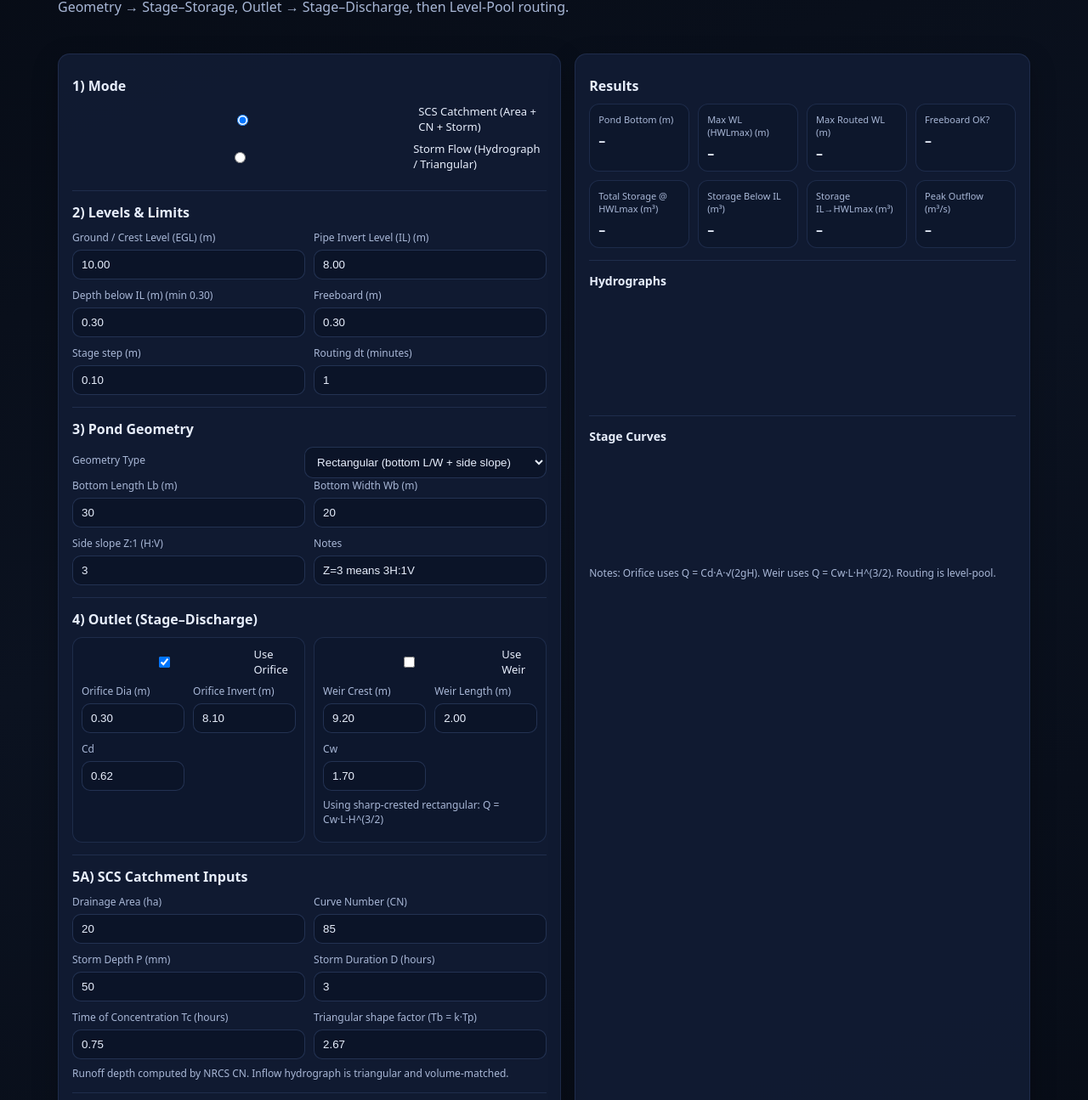
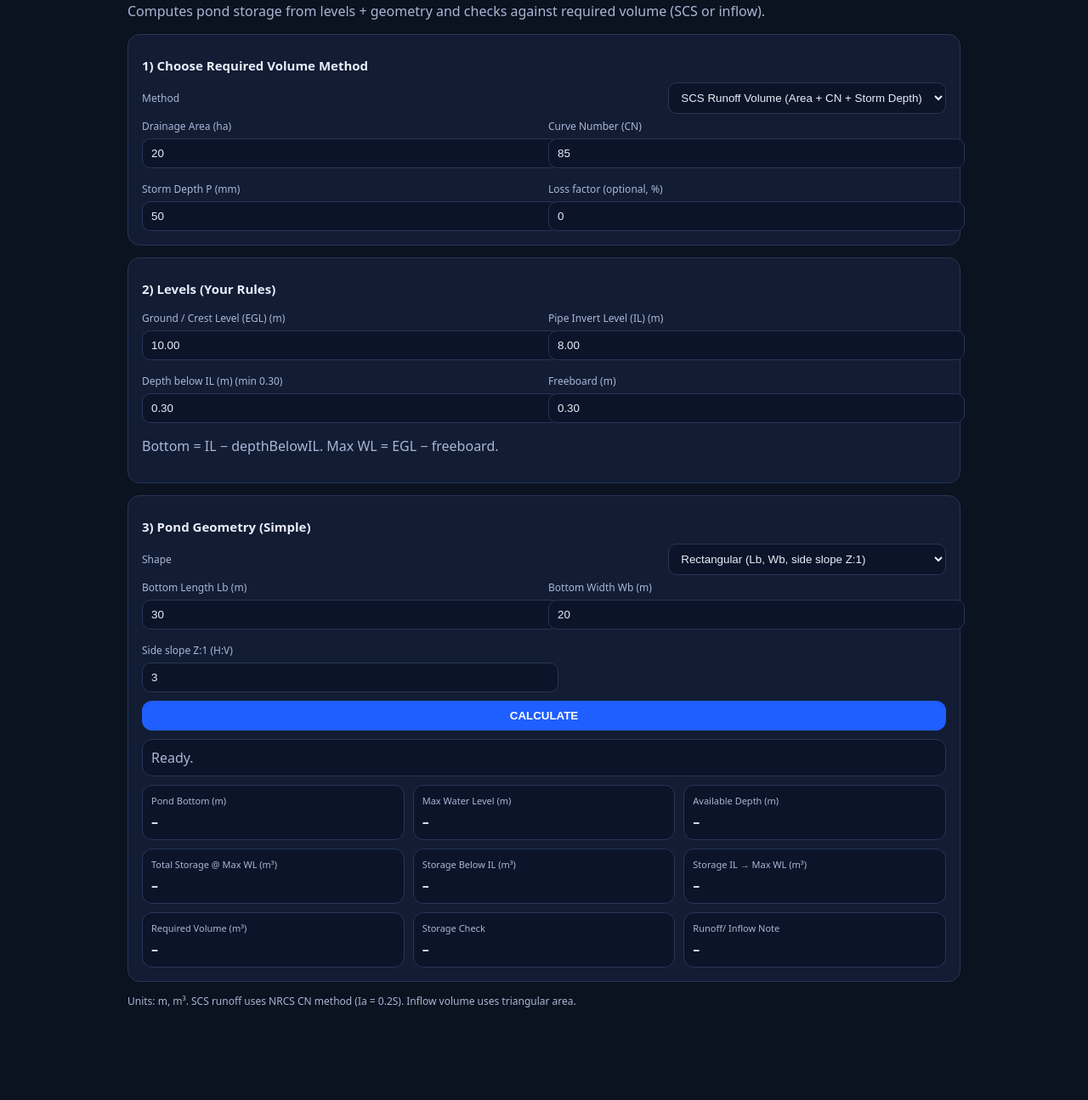
Before and after one commit to 3ngelhawary/POND_CALC, a plain HTML site: page index.html in a window 1280 px wide. Shown: the part 68-1363 px from the top of the page at 85% size. After the commit the page ends 1285 px from the top, so only its background shows below. Drawn offline with nearby package versions, Linux system fonts and the light colour scheme; files that its build step writes are made by us from their sources.

Commit message:
Update index.html

```diff
--- a/index.html
+++ b/index.html
@@ -3,312 +3,308 @@
 <head>
   <meta charset="utf-8" />
   <meta name="viewport" content="width=device-width,initial-scale=1" />
-  <title>Pond Volume & Routing Calculator</title>
-  <link rel="stylesheet" href="styles.css" />
-  <script src="https://cdn.jsdelivr.net/npm/chart.js@4.4.1/dist/chart.umd.min.js"></script>
+  <title>Pond Volume Calculator (Simple)</title>
+  <style>
+    body{font-family:system-ui,Segoe UI,Arial;margin:0;background:#0b1220;color:#e7eefc}
+    .wrap{max-width:980px;margin:0 auto;padding:18px}
+    .card{background:#121c33;border:1px solid #263657;border-radius:14px;padding:16px;margin-bottom:14px}
+    h1{margin:6px 0 2px;font-size:22px}
+    h2{margin:10px 0 10px;font-size:15px}
+    .muted{color:#a8b7d6}
+    .grid2{display:grid;grid-template-columns:1fr 1fr;gap:10px}
+    @media(max-width:760px){.grid2{grid-template-columns:1fr}}
+    label{display:block;font-size:12px;color:#a8b7d6;margin:6px 0}
+    input,select{width:100%;padding:9px 10px;border-radius:10px;border:1px solid #263657;background:#0b1428;color:#e7eefc}
+    .row{display:flex;gap:10px;flex-wrap:wrap;align-items:center}
+    .row>*{flex:1}
+    button{border:0;padding:10px 12px;border-radius:12px;background:#1f5eff;color:white;font-weight:800;cursor:pointer}
+    .kpis{display:grid;grid-template-columns:repeat(3,1fr);gap:10px;margin-top:10px}
+    @media(max-width:760px){.kpis{grid-template-columns:1fr}}
+    .kpi{border:1px solid #263657;border-radius:12px;padding:10px;background:#0b1428}
+    .kpi .t{font-size:11px;color:#a8b7d6}
+    .kpi .v{font-size:16px;font-weight:900;margin-top:6px}
+    .msg{margin-top:10px;padding:10px;border-radius:12px;border:1px solid #263657;background:#0b1428;color:#a8b7d6}
+  </style>
 </head>
 <body>
-  <header class="wrap">
-    <h1>Pond Volume & Routing Calculator</h1>
-    <p class="muted">
-      Geometry → Stage–Storage, Outlet → Stage–Discharge, then Level-Pool routing.
-    </p>
-  </header>
+  <div class="wrap">
+    <h1>Pond Volume Calculator (Simple)</h1>
+    <p class="muted">Computes pond storage from levels + geometry and checks against required volume (SCS or inflow).</p>
 
-  <main class="wrap grid">
-    <!-- LEFT: INPUTS -->
-    <section class="card">
-      <h2>1) Mode</h2>
+    <div class="card">
+      <h2>1) Choose Required Volume Method</h2>
       <div class="row">
-        <label class="inline">
-          <input type="radio" name="mode" value="scs" checked />
-          SCS Catchment (Area + CN + Storm)
-        </label>
-      </div>
-      <div class="row">
-        <label class="inline">
-          <input type="radio" name="mode" value="inflow" />
-          Storm Flow (Hydrograph / Triangular)
-        </label>
+        <label style="flex:2">Method</label>
+        <select id="mode">
+          <option value="scs" selected>SCS Runoff Volume (Area + CN + Storm Depth)</option>
+          <option value="inflow">Storm Inflow Volume (Triangular Qp/Tp/Tb)</option>
+        </select>
       </div>
 
-      <hr/>
-
-      <h2>2) Levels & Limits</h2>
-      <div class="grid2">
+      <div id="scsBox" class="grid2">
         <div>
-          <label>Ground / Crest Level (EGL) (m)</label>
-          <input id="egl" type="number" step="0.01" value="10.00"/>
+          <label>Drainage Area (ha)</label>
+          <input id="areaHa" type="number" step="0.1" value="20">
         </div>
         <div>
-          <label>Pipe Invert Level (IL) (m)</label>
-          <input id="il" type="number" step="0.01" value="8.00"/>
+          <label>Curve Number (CN)</label>
+          <input id="cn" type="number" step="1" value="85" min="30" max="98">
         </div>
         <div>
-          <label>Depth below IL (m) (min 0.30)</label>
-          <input id="belowIL" type="number" step="0.01" value="0.30" min="0.30"/>
+          <label>Storm Depth P (mm)</label>
+          <input id="pmm" type="number" step="1" value="50" min="0">
         </div>
         <div>
-          <label>Freeboard (m)</label>
-          <input id="freeboard" type="number" step="0.01" value="0.30" min="0.00"/>
-        </div>
-        <div>
-          <label>Stage step (m)</label>
-          <input id="stageStep" type="number" step="0.01" value="0.10" min="0.01"/>
-        </div>
-        <div>
-          <label>Routing dt (minutes)</label>
-          <input id="dtMin" type="number" step="1" value="1" min="0.25"/>
+          <label>Loss factor (optional, %)</label>
+          <input id="lossPct" type="number" step="1" value="0" min="0" max="50">
         </div>
       </div>
 
-      <hr/>
-
-      <h2>3) Pond Geometry</h2>
-      <div class="row">
-        <label>Geometry Type</label>
-        <select id="geomType">
-          <option value="rect" selected>Rectangular (bottom L/W + side slope)</option>
-          <option value="circ">Circular (bottom radius + side slope)</option>
-          <option value="custom">Custom (stage–area table)</option>
-        </select>
-      </div>
-
-      <div id="geomRect" class="grid2">
+      <div id="inflowBox" class="grid2" style="display:none">
         <div>
-          <label>Bottom Length Lb (m)</label>
-          <input id="lb" type="number" step="0.1" value="30"/>
+          <label>Peak inflow Qp (m³/s)</label>
+          <input id="qp" type="number" step="0.01" value="1.2" min="0">
         </div>
         <div>
-          <label>Bottom Width Wb (m)</label>
-          <input id="wb" type="number" step="0.1" value="20"/>
+          <label>Time to peak Tp (min)</label>
+          <input id="tp" type="number" step="1" value="45" min="1">
         </div>
         <div>
-          <label>Side slope Z:1 (H:V)</label>
-          <input id="zRect" type="number" step="0.1" value="3"/>
+          <label>Base duration Tb (min)</label>
+          <input id="tb" type="number" step="1" value="180" min="1">
         </div>
         <div>
-          <label>Notes</label>
-          <input type="text" value="Z=3 means 3H:1V" disabled />
-        </div>
-      </div>
-
-      <div id="geomCirc" class="grid2 hidden">
-        <div>
-          <label>Bottom Radius r0 (m)</label>
-          <input id="r0" type="number" step="0.1" value="12"/>
-        </div>
-        <div>
-          <label>Side slope Z:1 (H:V)</label>
-          <input id="zCirc" type="number" step="0.1" value="3"/>
-        </div>
-      </div>
-
-      <div id="geomCustom" class="hidden">
-        <label>Stage–Area table (Depth(m), Area(m²)) — one row per line</label>
-        <textarea id="customTable" rows="6">0.0, 200
-0.5, 260
-1.0, 330
-1.5, 410
-2.0, 500</textarea>
-        <p class="muted small">Depth measured from pond bottom.</p>
-      </div>
-
-      <hr/>
-
-      <h2>4) Outlet (Stage–Discharge)</h2>
-      <div class="grid2">
-        <div class="box">
-          <label class="inline">
-            <input id="useOrifice" type="checkbox" checked />
-            Use Orifice
-          </label>
-          <div class="grid2">
-            <div>
-              <label>Orifice Dia (m)</label>
-              <input id="orDia" type="number" step="0.01" value="0.30"/>
-            </div>
-            <div>
-              <label>Orifice Invert (m)</label>
-              <input id="orInv" type="number" step="0.01" value="8.10"/>
-            </div>
-            <div>
-              <label>Cd</label>
-              <input id="orCd" type="number" step="0.01" value="0.62"/>
+          <label>Loss factor (optional, %)</label>
+          <input id="lossPct2" type="number" step="1" value="0" min="0" max="50">
         </div>
       </div>
     </div>
 
-        <div class="box">
-          <label class="inline">
-            <input id="useWeir" type="checkbox" />
-            Use Weir
-          </label>
+    <div class="card">
+      <h2>2) Levels (Your Rules)</h2>
       <div class="grid2">
         <div>
-              <label>Weir Crest (m)</label>
-              <input id="weirCrest" type="number" step="0.01" value="9.20"/>
+          <label>Ground / Crest Level (EGL) (m)</label>
+          <input id="egl" type="number" step="0.01" value="10.00">
         </div>
         <div>
-              <label>Weir Length (m)</label>
-              <input id="weirLen" type="number" step="0.01" value="2.00"/>
+          <label>Pipe Invert Level (IL) (m)</label>
+          <input id="il" type="number" step="0.01" value="8.00">
         </div>
         <div>
-              <label>Cw</label>
-              <input id="weirCw" type="number" step="0.01" value="1.70"/>
+          <label>Depth below IL (m) (min 0.30)</label>
+          <input id="belowIL" type="number" step="0.01" value="0.30" min="0.30">
+        </div>
+        <div>
+          <label>Freeboard (m)</label>
+          <input id="fb" type="number" step="0.01" value="0.30" min="0">
         </div>
       </div>
-          <p class="muted small">Using sharp-crested rectangular: Q = Cw·L·H^(3/2)</p>
+      <p class="muted">Bottom = IL − depthBelowIL. Max WL = EGL − freeboard.</p>
+    </div>
+
+    <div class="card">
+      <h2>3) Pond Geometry (Simple)</h2>
+      <div class="row">
+        <label style="flex:2">Shape</label>
+        <select id="shape">
+          <option value="rect" selected>Rectangular (Lb, Wb, side slope Z:1)</option>
+          <option value="circ">Circular (r0, side slope Z:1)</option>
+        </select>
+      </div>
+
+      <div id="rectBox" class="grid2">
+        <div>
+          <label>Bottom Length Lb (m)</label>
+          <input id="lb" type="number" step="0.1" value="30" min="0.1">
+        </div>
+        <div>
+          <label>Bottom Width Wb (m)</label>
+          <input id="wb" type="number" step="0.1" value="20" min="0.1">
+        </div>
+        <div>
+          <label>Side slope Z:1 (H:V)</label>
+          <input id="z" type="number" step="0.1" value="3" min="0">
         </div>
       </div>
 
-      <hr/>
-
-      <div id="modeSCS">
-        <h2>5A) SCS Catchment Inputs</h2>
-        <div class="grid2">
+      <div id="circBox" class="grid2" style="display:none">
         <div>
-            <label>Drainage Area (ha)</label>
-            <input id="areaHa" type="number" step="0.1" value="20"/>
+          <label>Bottom Radius r0 (m)</label>
+          <input id="r0" type="number" step="0.1" value="12" min="0.1">
         </div>
         <div>
-            <label>Curve Number (CN)</label>
-            <input id="cn" type="number" step="1" value="85" min="30" max="98"/>
-          </div>
-          <div>
-            <label>Storm Depth P (mm)</label>
-            <input id="pmm" type="number" step="1" value="50"/>
-          </div>
-          <div>
-            <label>Storm Duration D (hours)</label>
-            <input id="durHr" type="number" step="0.25" value="3"/>
-          </div>
-          <div>
-            <label>Time of Concentration Tc (hours)</label>
-            <input id="tcHr" type="number" step="0.05" value="0.75"/>
-          </div>
-          <div>
-            <label>Triangular shape factor (Tb = k·Tp)</label>
-            <input id="kTb" type="number" step="0.1" value="2.67" min="1.5" />
+          <label>Side slope Z:1 (H:V)</label>
+          <input id="zc" type="number" step="0.1" value="3" min="0">
         </div>
       </div>
-        <p class="muted small">
-          Runoff depth computed by NRCS CN. Inflow hydrograph is triangular and volume-matched.
+
+      <div class="row" style="margin-top:10px">
+        <button id="run">CALCULATE</button>
+      </div>
+
+      <div id="msg" class="msg">Ready.</div>
+
+      <div class="kpis">
+        <div class="kpi"><div class="t">Pond Bottom (m)</div><div id="kBottom" class="v">–</div></div>
+        <div class="kpi"><div class="t">Max Water Level (m)</div><div id="kMaxWL" class="v">–</div></div>
+        <div class="kpi"><div class="t">Available Depth (m)</div><div id="kDepth" class="v">–</div></div>
+
+        <div class="kpi"><div class="t">Total Storage @ Max WL (m³)</div><div id="kVtot" class="v">–</div></div>
+        <div class="kpi"><div class="t">Storage Below IL (m³)</div><div id="kVbelow" class="v">–</div></div>
+        <div class="kpi"><div class="t">Storage IL → Max WL (m³)</div><div id="kVactive" class="v">–</div></div>
+
+        <div class="kpi"><div class="t">Required Volume (m³)</div><div id="kVreq" class="v">–</div></div>
+        <div class="kpi"><div class="t">Storage Check</div><div id="kPass" class="v">–</div></div>
+        <div class="kpi"><div class="t">Runoff/ Inflow Note</div><div id="kNote" class="v">–</div></div>
+      </div>
+    </div>
+
+    <p class="muted" style="font-size:12px">
+      Units: m, m³. SCS runoff uses NRCS CN method (Ia = 0.2S). Inflow volume uses triangular area.
     </p>
   </div>
 
-      <div id="modeInflow" class="hidden">
-        <h2>5B) Storm Flow Inputs</h2>
-        <div class="row">
-          <label>Inflow type</label>
-          <select id="inflowType">
-            <option value="tri" selected>Triangular (Qp, Tp, Tb)</option>
-            <option value="csv">CSV Hydrograph (t(min), Q(m³/s))</option>
-          </select>
-        </div>
+<script>
+  const g = 9.81;
 
-        <div id="inflowTri" class="grid2">
-          <div>
-            <label>Peak inflow Qp (m³/s)</label>
-            <input id="qp" type="number" step="0.01" value="1.20"/>
-          </div>
-          <div>
-            <label>Time to peak Tp (minutes)</label>
-            <input id="tpMin" type="number" step="1" value="45"/>
-          </div>
-          <div>
-            <label>Base duration Tb (minutes)</label>
-            <input id="tbMin" type="number" step="1" value="180"/>
-          </div>
-        </div>
+  const $ = id => document.getElementById(id);
+  const fmt = (x,d=2)=> (isFinite(x)? Number(x).toFixed(d):"–");
 
-        <div id="inflowCsv" class="hidden">
-          <label>Paste CSV lines: t(min),Q(m³/s)</label>
-          <textarea id="csvText" rows="6">0,0
-15,0.3
-30,0.8
-45,1.2
-60,0.9
-90,0.4
-120,0</textarea>
-          <div class="row">
-            <button id="btnLoadExample" type="button">Load Example</button>
-          </div>
-        </div>
-      </div>
+  function scsRunoffMm(Pmm, CN){
+    // S (inches) = 1000/CN - 10 ; Ia = 0.2S
+    const S_in = (1000/CN) - 10;
+    const S_mm = S_in * 25.4;
+    const Ia = 0.2 * S_mm;
+    if(Pmm <= Ia) return 0;
+    return Math.max(0, ((Pmm - Ia)**2) / (Pmm + 0.8*S_mm));
+  }
 
-      <hr/>
+  function pondVolumeRect(Lb, Wb, Z, H){
+    // V(H) = Lb*Wb*H + Z*(Lb+Wb)*H^2 + (4/3)*Z^2*H^3
+    return (Lb*Wb*H) + (Z*(Lb+Wb)*H*H) + ((4/3)*Z*Z*H*H*H);
+  }
 
-      <div class="row">
-        <button id="btnRun" type="button">RUN CALCULATION</button>
-        <button id="btnDownload" type="button" disabled>Download Stage Tables (CSV)</button>
-      </div>
+  function pondVolumeCirc(r0, Z, H){
+    // V(H)=π[r0^2 H + r0 Z H^2 + (Z^2/3) H^3]
+    return Math.PI*(r0*r0*H + r0*Z*H*H + (Z*Z/3)*H*H*H);
+  }
 
-      <div id="msg" class="msg"></div>
-    </section>
+  function toggleMode(){
+    const m = $("mode").value;
+    $("scsBox").style.display = (m==="scs") ? "grid" : "none";
+    $("inflowBox").style.display = (m==="inflow") ? "grid" : "none";
+  }
 
-    <!-- RIGHT: OUTPUTS -->
-    <section class="card">
-      <h2>Results</h2>
+  function toggleShape(){
+    const s = $("shape").value;
+    $("rectBox").style.display = (s==="rect") ? "grid" : "none";
+    $("circBox").style.display = (s==="circ") ? "grid" : "none";
+  }
 
-      <div class="kpis">
-        <div class="kpi">
-          <div class="kpiTitle">Pond Bottom (m)</div>
-          <div id="kpiBottom" class="kpiVal">–</div>
-        </div>
-        <div class="kpi">
-          <div class="kpiTitle">Max WL (HWLmax) (m)</div>
-          <div id="kpiHWL" class="kpiVal">–</div>
-        </div>
-        <div class="kpi">
-          <div class="kpiTitle">Max Routed WL (m)</div>
-          <div id="kpiMaxWL" class="kpiVal">–</div>
-        </div>
-        <div class="kpi">
-          <div class="kpiTitle">Freeboard OK?</div>
-          <div id="kpiFB" class="kpiVal">–</div>
-        </div>
-      </div>
+  function calc(){
+    try{
+      // Levels
+      const egl = Number($("egl").value);
+      const il  = Number($("il").value);
+      let below = Number($("belowIL").value);
+      const fb  = Number($("fb").value);
 
-      <div class="kpis">
-        <div class="kpi">
-          <div class="kpiTitle">Total Storage @ HWLmax (m³)</div>
-          <div id="kpiVtot" class="kpiVal">–</div>
-        </div>
-        <div class="kpi">
-          <div class="kpiTitle">Storage Below IL (m³)</div>
-          <div id="kpiVbelow" class="kpiVal">–</div>
-        </div>
-        <div class="kpi">
-          <div class="kpiTitle">Storage IL→HWLmax (m³)</div>
-          <div id="kpiVactive" class="kpiVal">–</div>
-        </div>
-        <div class="kpi">
-          <div class="kpiTitle">Peak Outflow (m³/s)</div>
-          <div id="kpiQout" class="kpiVal">–</div>
-        </div>
-      </div>
+      if(!isFinite(egl)||!isFinite(il)||!isFinite(below)||!isFinite(fb)) throw new Error("Check levels inputs.");
+      if(below < 0.30) below = 0.30;
+      $("belowIL").value = below.toFixed(2);
 
-      <hr/>
+      const bottom = il - below;
+      const maxWL  = egl - fb;
+      const H = maxWL - bottom;
+      if(!(H>0)) throw new Error("Invalid: (EGL - FB) must be above (IL - below).");
 
-      <h3>Hydrographs</h3>
-      <canvas id="chartHydro" height="120"></canvas>
+      // Storage total
+      const shape = $("shape").value;
+      let Vtot = 0;
 
-      <hr/>
+      if(shape==="rect"){
+        const Lb = Number($("lb").value), Wb = Number($("wb").value), Z = Number($("z").value);
+        if(!(Lb>0 && Wb>0 && Z>=0)) throw new Error("Check rectangular geometry inputs.");
+        Vtot = pondVolumeRect(Lb, Wb, Z, H);
+      } else {
+        const r0 = Number($("r0").value), Z = Number($("zc").value);
+        if(!(r0>0 && Z>=0)) throw new Error("Check circular geometry inputs.");
+        Vtot = pondVolumeCirc(r0, Z, H);
+      }
 
-      <h3>Stage Curves</h3>
-      <canvas id="chartStage" height="120"></canvas>
+      // Storage below IL (if IL above bottom)
+      const Hbelow = Math.max(0, il - bottom);
+      let Vbelow = 0;
+      if(Hbelow>0){
+        if(shape==="rect"){
+          Vbelow = pondVolumeRect(Number($("lb").value), Number($("wb").value), Number($("z").value), Math.min(Hbelow, H));
+        } else {
+          Vbelow = pondVolumeCirc(Number($("r0").value), Number($("zc").value), Math.min(Hbelow, H));
+        }
+      }
+      const Vactive = Math.max(0, Vtot - Vbelow);
 
-      <p class="muted small">
-        Notes: Orifice uses Q = Cd·A·√(2gH). Weir uses Q = Cw·L·H^(3/2). Routing is level-pool.
-      </p>
-    </section>
-  </main>
+      // Required volume
+      const mode = $("mode").value;
+      let Vreq = 0;
+      let note = "";
 
-  <footer class="wrap muted small">
-    Built for GitHub Pages • Units: m, m², m³, m³/s, minutes/hours
-  </footer>
+      if(mode==="scs"){
+        const areaHa = Number($("areaHa").value);
+        const cn = Number($("cn").value);
+        const pmm = Number($("pmm").value);
+        const loss = Number($("lossPct").value || 0);
+        if(!(areaHa>0 && cn>=30 && cn<=98 && pmm>=0)) throw new Error("Check SCS inputs.");
 
-  <script src="app.js"></script>
+        const qmm = scsRunoffMm(pmm, cn);                 // runoff depth
+        const areaM2 = areaHa * 10000;
+        Vreq = (qmm/1000) * areaM2;                       // runoff volume
+        Vreq *= (1 - Math.min(Math.max(loss,0),50)/100);  // optional loss
+        note = `SCS runoff depth ≈ ${fmt(qmm,1)} mm`;
+      } else {
+        const Qp = Number($("qp").value);
+        const Tp = Number($("tp").value);
+        const Tb = Number($("tb").value);
+        const loss = Number($("lossPct2").value || 0);
+        if(!(Qp>=0 && Tp>0 && Tb>0 && Tb>=Tp)) throw new Error("Check inflow inputs (Tb ≥ Tp).");
+
+        // Triangular volume = 0.5 * Qp * TbSeconds
+        Vreq = 0.5 * Qp * (Tb*60);
+        Vreq *= (1 - Math.min(Math.max(loss,0),50)/100);
+        note = `Triangular inflow volume from Qp & Tb`;
+      }
+
+      const pass = (Vtot >= Vreq);
+
+      // KPIs
+      $("kBottom").textContent = fmt(bottom,2);
+      $("kMaxWL").textContent = fmt(maxWL,2);
+      $("kDepth").textContent  = fmt(H,2);
+
+      $("kVtot").textContent   = fmt(Vtot,0);
+      $("kVbelow").textContent = fmt(Vbelow,0);
+      $("kVactive").textContent= fmt(Vactive,0);
+
+      $("kVreq").textContent   = fmt(Vreq,0);
+      $("kPass").textContent   = pass ? "PASS" : "FAIL";
+      $("kNote").textContent   = note;
+
+      $("msg").textContent = pass
+        ? "PASS: Pond storage at max WL is ≥ required volume."
+        : "FAIL: Increase pond size/depth or revise assumptions.";
+
+    } catch(e){
+      $("msg").textContent = e.message || String(e);
+    }
+  }
+
+  $("mode").addEventListener("change", toggleMode);
+  $("shape").addEventListener("change", toggleShape);
+  $("run").addEventListener("click", calc);
+
+  toggleMode();
+  toggleShape();
+</script>
 </body>
 </html>
```
Lines whose indentation alone changed are shown as unchanged.
